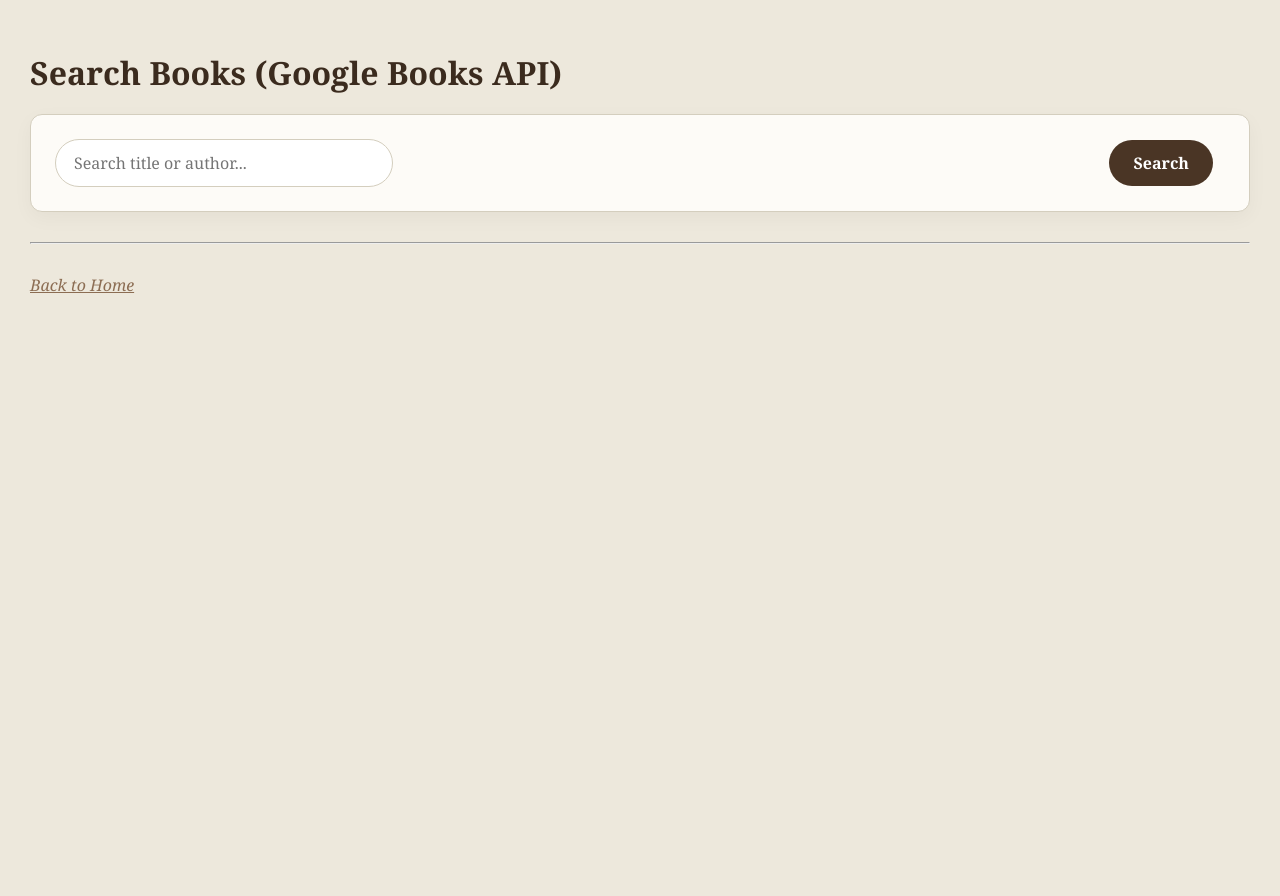
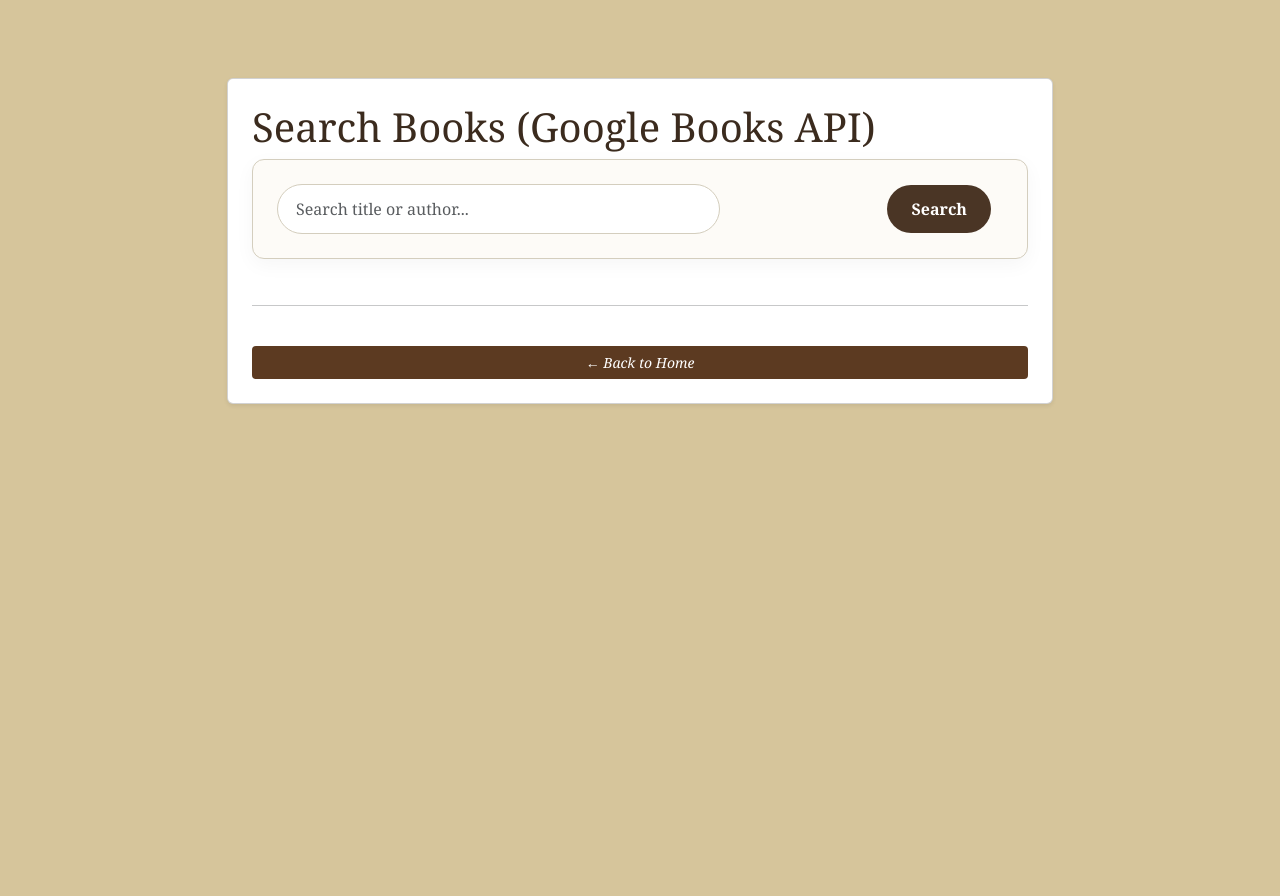
Before and after one commit to rithi-shaa/CSP-2620--GROUP-23, a Django app: page /search/ in a window 1280 px wide. Before the commit the page ends 293 px from the top, so only its background shows below. Run offline with Django 5.2, Linux system fonts and the light colour scheme.

Commit message:
Style search books page with Bootstrap card layout and custom theme

```diff
--- a/booksession_admin/catalog/templates/catalog/search.html
+++ b/booksession_admin/catalog/templates/catalog/search.html
@@ -5,14 +5,30 @@
     <title>Search Books</title>
     {% load static %}
     <link rel="stylesheet" href="{% static 'catalog.css' %}">
-</head>
-<body>
+
+    <!-- Bootstrap CSS for card/container layout styling -->
+    <link href="https://cdn.jsdelivr.net/npm/bootstrap@5.3.0/dist/css/bootstrap.min.css" rel="stylesheet">
+
+    <!-- add this line here: Custom theme styling to match homepage background and buttons -->
+    <style>
+        body { background-color: #d6c59b !important; }
+        .btn-custom-brown { background-color: #5c3a21; color: white; border: none; }
+        .btn-custom-brown:hover { background-color: #432a18; color: white; }
+    </style>
+ </head>
+ <body
+
+    Centered card container wrapper
+    <div class="container my-5" style="max-width: 850px;">
+        <div class="card shadow-sm p-4 bg-white rounded">
+
+
     <h1>Search Books (Google Books API)</h1>
 
     <!-- Search Form -->
     <form method="GET" action="{% url 'search_google_books' %}">
-        <input type="text" name="q" value="{{ query|default:'' }}" placeholder="Search title or author..." required>
-        <button type="submit">Search</button>
+        <input type="text" name="q" value="{{ query|default:'' }}" placeholder="Search title or author..." required class="form-control d-inline-block w-75 me-2">
+        <button type="submit" class="btn btn-custom-brown">Search</button>
     </form>
 
 {% if debug_info %}
@@ -32,7 +48,7 @@
 <!-- Results List -->
 {% if books %}
     <h2>Results:</h2>
-    <ul>
+    <ul class="list-unstyled">
         {% for book in books %}
             <li style="margin-bottom: 15px; background: #f9f9f9; padding: 15px; border-radius: 8px;">
         {% if book.cover_image_url %}
@@ -51,7 +67,7 @@
                     <input type="hidden" name="published_date" value="{{ book.published_date }}">
                     <input type="hidden" name="genre" value="{{ book.genre }}">
                     <input type="hidden" name="cover_image_url" value="{{ book.cover_image_url }}">
-                    <button type="submit" class="btn btn-sm btn-secondary" style="padding: 6px 12px;">Add to Catalog</button>
+                    <button type="submit" class="btn btn-sm btn-custom-brown" style="padding: 6px 12px;">Add to Catalog</button>
                 </form>
             </li>
         {% endfor %}
@@ -63,7 +79,13 @@
 
 <br>
 {% if request.user.is_staff %}
-    <a href="{% url 'admin_home' %}">Back to Dashboard</a>
+    <a href="{% url 'admin_home' %}" class="btn btn-custom-brown btn-sm" style="padding: 6px 12px; text-decoration: none;">&larr; Back to Dashboard</a> <!-- add this line here -->
 {% else %}
-    <a href="{% url 'index' %}">Back to Home</a>
+    <a href="{% url 'index' %}" class="btn btn-custom-brown btn-sm" style="padding: 6px 12px; text-decoration: none;">&larr; Back to Home</a>
 {% endif %}
+
+      </div>
+    </div>
+
+</body>
+</html>
```
Also changed, not shown: booksession_admin/db.sqlite3.
